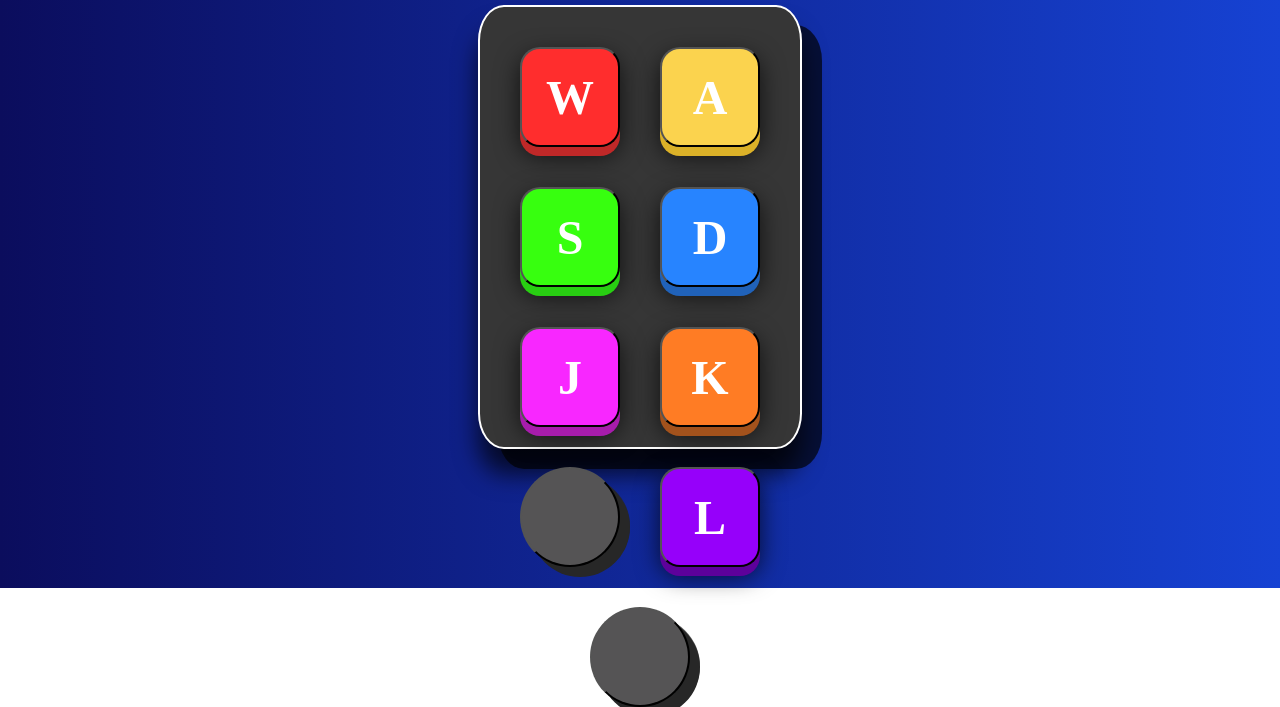
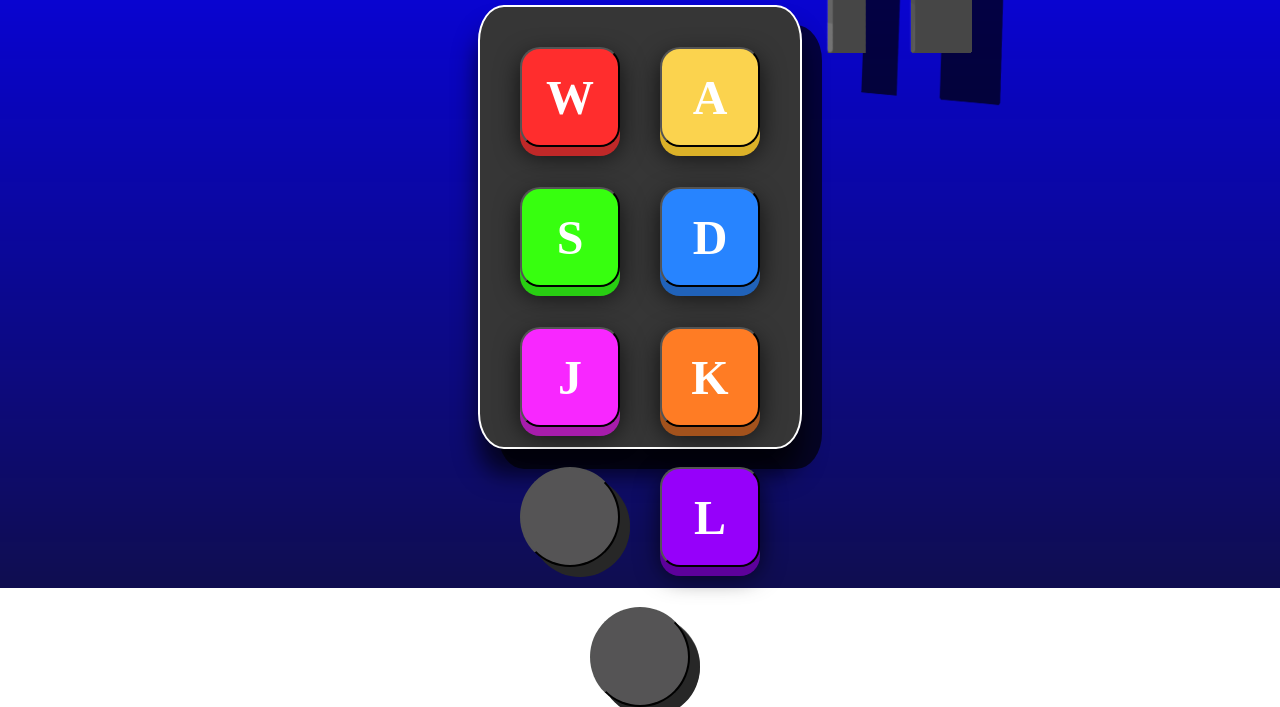
Before and after one commit to Ben-Mostyn/Drum-Kit-Challange, a plain HTML site: page index.html in a window 1280 px wide. Shown: the part 212-919 px from the top of the page. Drawn offline with Linux system fonts and the light colour scheme; files whose address does not match are found by name.

Commit message:
Second Commit

```diff
--- a/index.html
+++ b/index.html
@@ -9,7 +9,7 @@
     <link rel="stylesheet" href="style.css">
 </head>
 
- <div class="bg">
+ <div class="bgc">
 
 
 
--- a/style.css
+++ b/style.css
@@ -3,6 +3,11 @@
   margin: 0;
   max-width: 100%;
   max-height: 100%;
+
+}
+
+.bgc {
+  background-image: url(/Images/Background.png);
 }
 
 .container {
@@ -12,7 +17,7 @@
   flex-direction: column;
   justify-content: center;
   align-items: center;
-  background-image: linear-gradient(90deg, rgb(11, 13, 93), rgb(22, 66, 211));
+  /* background-image: linear-gradient(90deg, rgb(11, 13, 93), rgb(22, 66, 211)); */
 }
 
 h1 {
```
Also changed, not shown: Images/Background.png (added).
